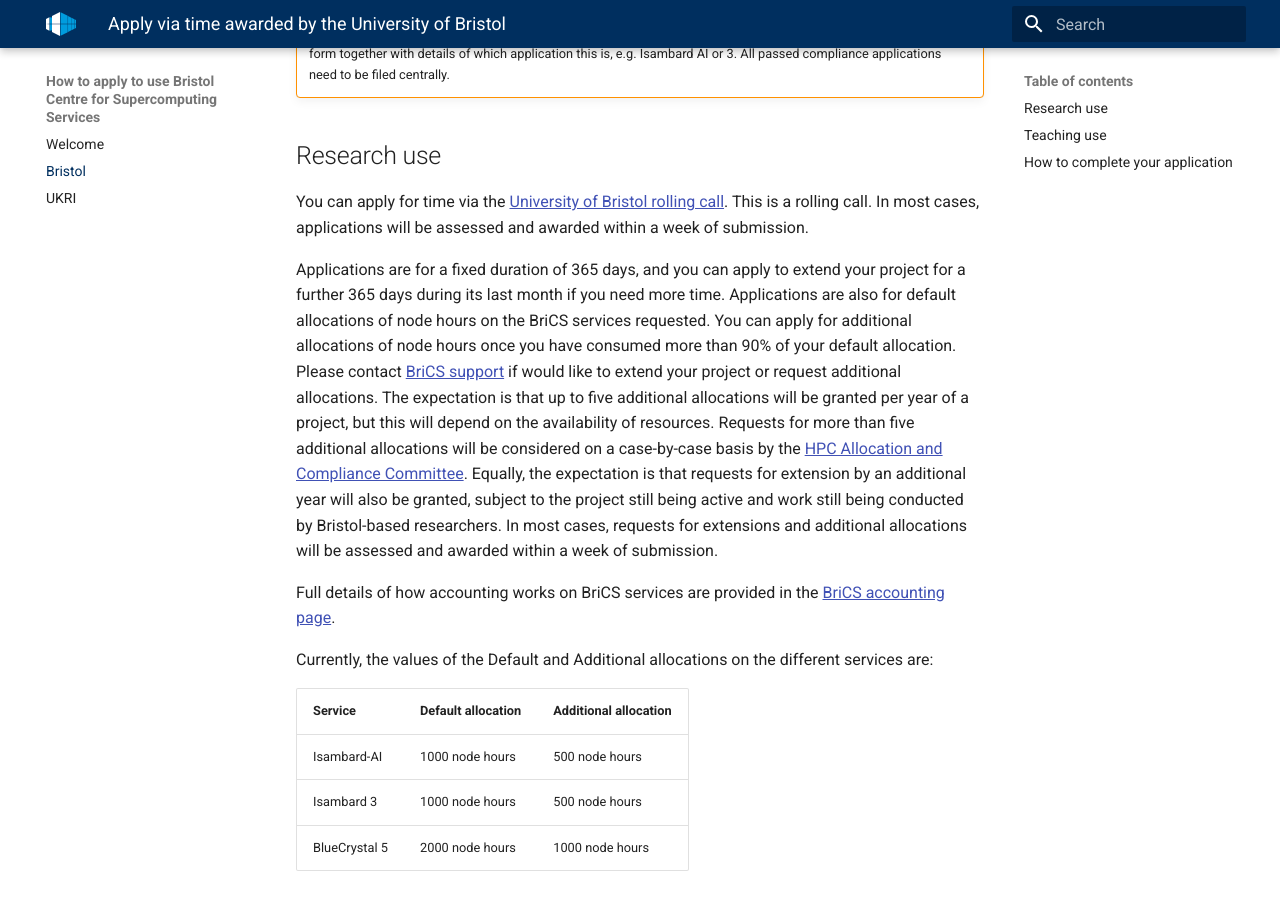
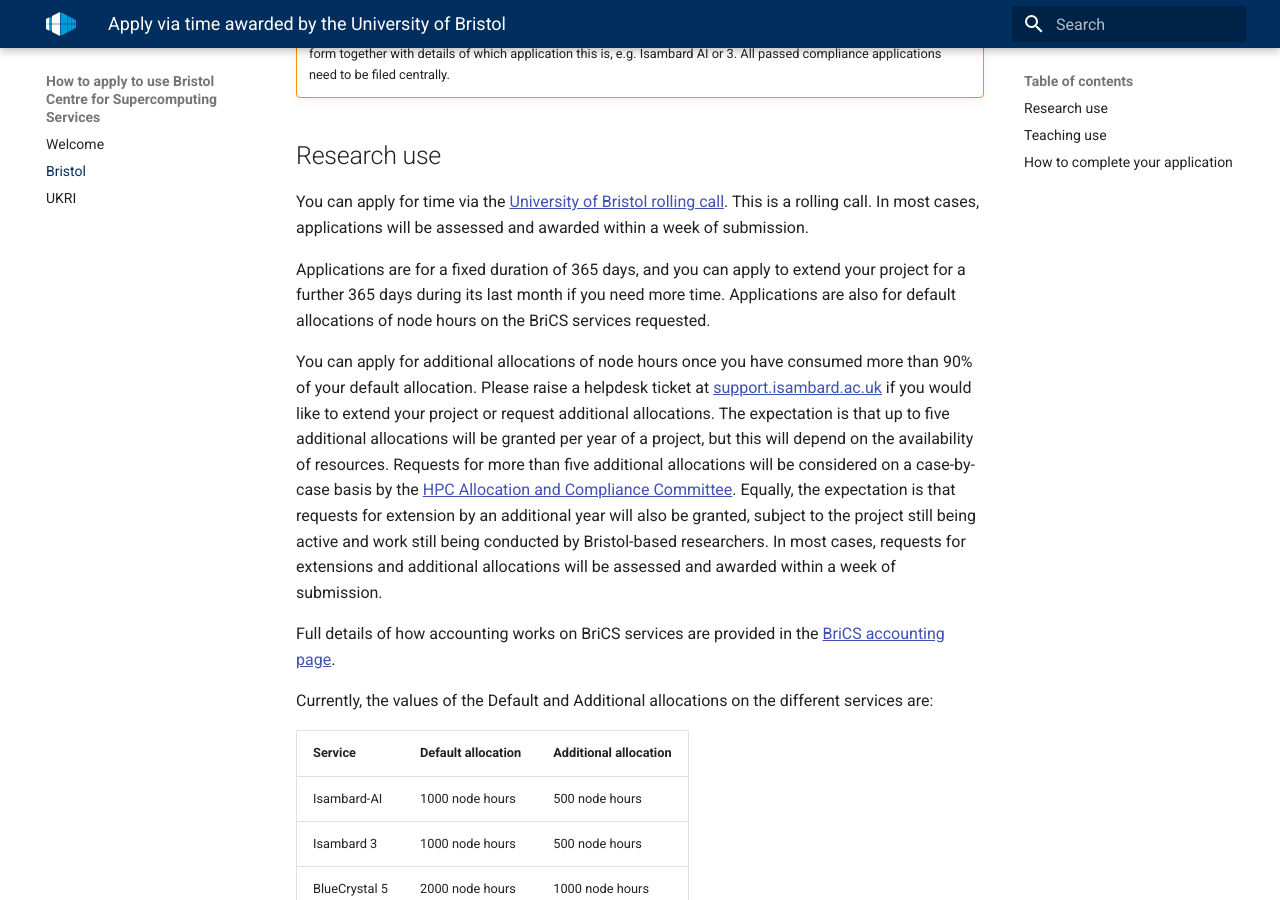
Before and after one commit to isambard-sc/apply.isambard.ac.uk, an MkDocs documentation site: the page built from docs/bristol/index.md, in a window 1280 px wide and 900 px high, scrolled down 581 px. Built offline with MkDocs 1.6.1 and Material for MkDocs 9.7.7, drawn with Linux system fonts in a browser that asks for light colours.

Commit message:
changed guidance on extension to use helpdedesk

```diff
--- a/docs/bristol/index.md
+++ b/docs/bristol/index.md
@@ -20,7 +20,9 @@
 
 You can apply for time via the [University of Bristol rolling call][uob-rolling-call]. This is a rolling call. In most cases, applications will be assessed and awarded within a week of submission.
 
-Applications are for a fixed duration of 365 days, and you can apply to extend your project for a further 365 days during its last month if you need more time. Applications are also for default allocations of node hours on the BriCS services requested. You can apply for additional allocations of node hours once you have consumed more than 90% of your default allocation. Please contact [BriCS support][brics-support] if would like to extend your project or request additional allocations. The expectation is that up to five additional allocations will be granted per year of a project, but this will depend on the availability of resources. Requests for more than five additional allocations will be considered on a case-by-case basis by the [HPC Allocation and Compliance Committee][hacc]. Equally, the expectation is that requests for extension by an additional year will also be granted, subject to the project still being active and work still being conducted by Bristol-based researchers. In most cases, requests for extensions and additional allocations will be assessed and awarded within a week of submission.
+Applications are for a fixed duration of 365 days, and you can apply to extend your project for a further 365 days during its last month if you need more time. Applications are also for default allocations of node hours on the BriCS services requested.
+
+You can apply for additional allocations of node hours once you have consumed more than 90% of your default allocation. Please raise a helpdesk ticket at [support.isambard.ac.uk] [helpdesk] if you would like to extend your project or request additional allocations. The expectation is that up to five additional allocations will be granted per year of a project, but this will depend on the availability of resources. Requests for more than five additional allocations will be considered on a case-by-case basis by the [HPC Allocation and Compliance Committee][hacc]. Equally, the expectation is that requests for extension by an additional year will also be granted, subject to the project still being active and work still being conducted by Bristol-based researchers. In most cases, requests for extensions and additional allocations will be assessed and awarded within a week of submission.
 
 Full details of how accounting works on BriCS services are provided in the [BriCS accounting page][brics-accounting].
 
@@ -173,6 +175,7 @@
 [uob-rolling-call]: https://allocate.isambard.ac.uk/calls/a597f0c56d6649848cdaee694a2f550c/
 [brics-accounting]: https://docs.isambard.ac.uk/user-documentation/guides/accounting/
 [brics-support]:  mailto:brics-support@bristol.ac.uk/
+[helpdesk]: https://support.isambard.ac.uk/
 [compliance-assessment]: https://compliance.isambard.ac.uk/
 [contact-drei]: mailto:research-compliance@bristol.ac.uk
 [project-team-form]: https://allocate-api.isambard.ac.uk/api/media/e9a00e43dbbe486aab2c172d52ff1e79/
```
